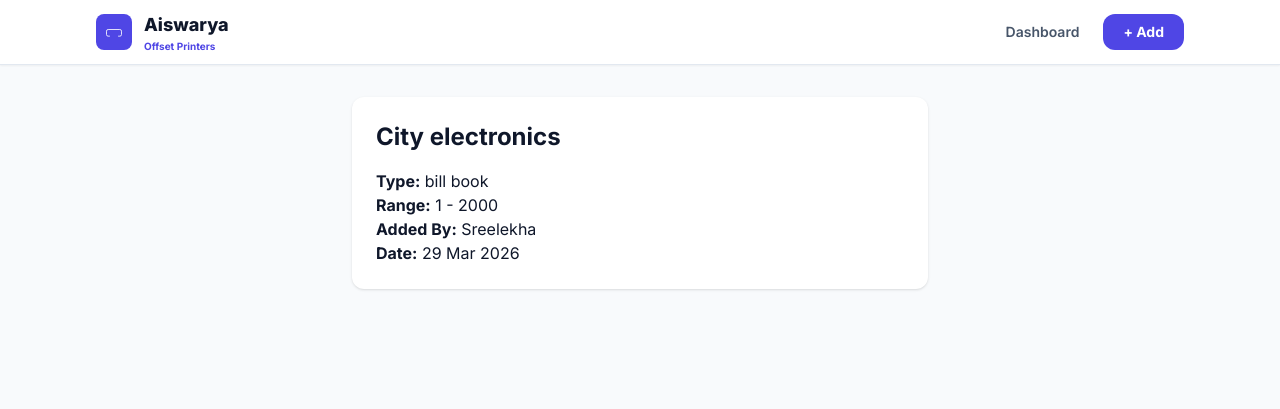
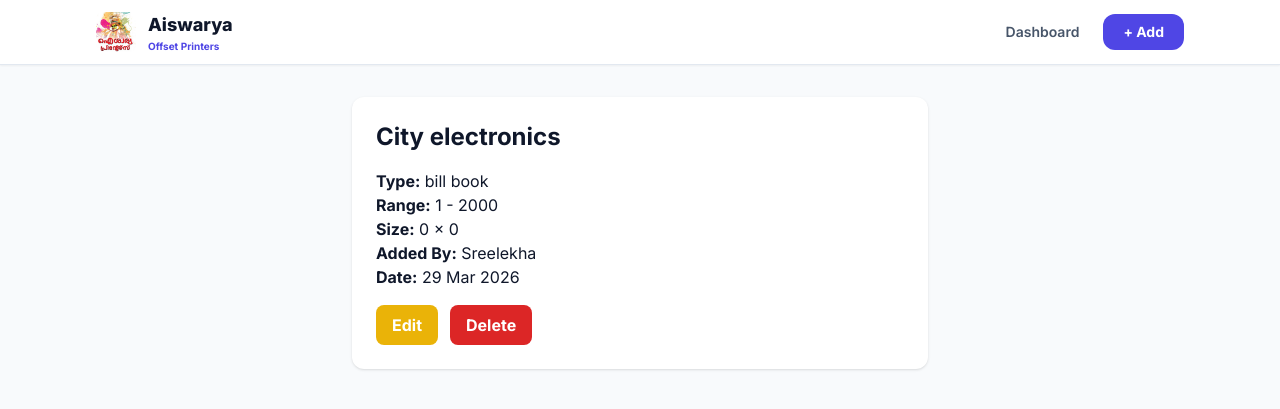
Before and after one commit to iamarjunc/bill_track, a Django app: page /record/11/ in a window 1280 px wide. Shown: the top 409 px of the page. Run offline with Django 5.2, Linux system fonts and the light colour scheme; data comes from the database, SQL or seed files in the repository; some libraries are stand-ins or nearby versions.

Commit message:
final features added

```diff
--- a/records/forms.py
+++ b/records/forms.py
@@ -1,7 +1,6 @@
 from django import forms
 from .models import BillRecord
 
-# Move this outside the class so it's accessible everywhere in the file
 INPUT_CLASSES = "block w-full px-4 py-3 rounded-lg border-slate-200 border focus:ring-2 focus:ring-indigo-500 focus:border-indigo-500 transition-all text-slate-700"
 
 class BillRecordForm(forms.ModelForm):
@@ -20,19 +19,23 @@ class BillRecordForm(forms.ModelForm):
 
     class Meta:
         model = BillRecord
-        fields = ['customer_name', 'bill_type', 'start_no', 'end_no', 'added_by']
+        fields = [
+            'customer_name',
+            'bill_type',
+            'start_no',
+            'end_no',
+            'pages',
+            'books',
+            'added_by'
+        ]
 
         widgets = {
-            'customer_name': forms.TextInput(attrs={
-                'class': INPUT_CLASSES,
-                'placeholder': 'Enter customer name'
-            }),
-            'bill_type': forms.TextInput(attrs={
-                'class': INPUT_CLASSES,
-                'placeholder': 'e.g. bill, raseet, etc.'
-            }),
+            'customer_name': forms.TextInput(attrs={'class': INPUT_CLASSES}),
+            'bill_type': forms.TextInput(attrs={'class': INPUT_CLASSES}),
             'start_no': forms.NumberInput(attrs={'class': INPUT_CLASSES}),
             'end_no': forms.NumberInput(attrs={'class': INPUT_CLASSES}),
+            'pages': forms.NumberInput(attrs={'class': INPUT_CLASSES}),
+            'books': forms.NumberInput(attrs={'class': INPUT_CLASSES}),
         }
 
     def clean(self):
--- a/records/models.py
+++ b/records/models.py
@@ -6,9 +6,10 @@ class BillRecord(models.Model):
     start_no = models.IntegerField()
     end_no = models.IntegerField()
 
-    # FIXED (migration issue)
+    pages = models.IntegerField(default=0)
+    books = models.IntegerField(default=0)
+
     added_by = models.CharField(max_length=50, default="Admin")
-
     created_at = models.DateTimeField(auto_now_add=True)
 
     class Meta:
--- a/records/templates/records/base.html
+++ b/records/templates/records/base.html
@@ -4,6 +4,7 @@
     <meta charset="UTF-8">
     <meta name="viewport" content="width=device-width, initial-scale=1.0">
     <title>Aiswarya Offset Printers | Bill Tracker</title>
+    <link rel="icon" href="/static/records/logo.jpg">
     <script src="https://cdn.tailwindcss.com"></script>
     <link href="https://fonts.googleapis.com/css2?family=Inter:wght@300;400;500;600;700;800&display=swap" rel="stylesheet">
     <style>
@@ -16,11 +17,8 @@
     <div class="max-w-6xl mx-auto px-3 sm:px-6 lg:px-8">
         <div class="flex justify-between h-16 items-center">
             <div class="flex items-center gap-3">
-                <div class="bg-indigo-600 p-2 rounded-lg">
-                    <svg class="w-5 h-5 text-white" fill="none" stroke="currentColor" viewBox="0 0 24 24">
-                        <path d="M17 17h2a2 2 0 002-2v-4a2 2 0 00-2-2H5a2 2 0 00-2 2v4a2 2 0 002 2h2"></path>
-                    </svg>
-                </div>
+                <img src="/static/records/logo.jpg" class="w-10 h-10 rounded-lg object-cover">
+
                 <div>
                     <span class="text-lg font-extrabold">Aiswarya</span>
                     <div class="text-[10px] text-indigo-600 font-bold">Offset Printers</div>
--- a/records/templates/records/detail.html
+++ b/records/templates/records/detail.html
@@ -1,12 +1,28 @@
 {% extends 'records/base.html' %}
 
 {% block content %}
-<div class="bg-white p-4 sm:p-6 rounded-xl shadow max-w-xl mx-auto mx-2 sm:mx-auto">
-    <h1 class="text-xl sm:text-2xl font-bold mb-4">{{ record.customer_name }}</h1>
+<div class="bg-white p-6 rounded-xl shadow max-w-xl mx-auto">
+
+    <h1 class="text-2xl font-bold mb-4">{{ record.customer_name }}</h1>
 
     <p><b>Type:</b> {{ record.bill_type }}</p>
     <p><b>Range:</b> {{ record.start_no }} - {{ record.end_no }}</p>
+    <p><b>Size:</b> {{ record.pages }} × {{ record.books }}</p>
     <p><b>Added By:</b> {{ record.added_by }}</p>
     <p><b>Date:</b> {{ record.created_at|date:"d M Y" }}</p>
+
+    <div class="mt-4 flex gap-3">
+        <a href="/edit/{{ record.id }}/"
+           class="bg-yellow-500 text-white px-4 py-2 rounded-lg font-bold">
+           Edit
+        </a>
+
+        <a href="/delete/{{ record.id }}/"
+           class="bg-red-600 text-white px-4 py-2 rounded-lg font-bold"
+           onclick="return confirm('Delete this record?')">
+           Delete
+        </a>
+    </div>
+
 </div>
 {% endblock %}
--- a/records/templates/records/index.html
+++ b/records/templates/records/index.html
@@ -67,6 +67,10 @@
                 • {{ r.start_no }} → {{ r.end_no }}
             </div>
 
+            <div class="text-xs text-indigo-600 font-semibold mt-1">
+                {{ r.pages }} × {{ r.books }}
+            </div>
+
             <div class="text-xs text-slate-400 mt-1">
                 Added by {{ r.added_by }}
             </div>
--- a/records/urls.py
+++ b/records/urls.py
@@ -5,5 +5,7 @@ urlpatterns = [
     path('', views.index, name='index'),
     path('record/<int:pk>/', views.record_detail, name='record_detail'),
     path('add/', views.add_record, name='add_record'),
-    path('search/', views.search_records, name='search_records'),  # 🔥 API
+    path('edit/<int:pk>/', views.edit_record, name='edit_record'),
+    path('delete/<int:pk>/', views.delete_record, name='delete_record'),
+    path('search/', views.search_records, name='search_records'),
 ]
--- a/records/views.py
+++ b/records/views.py
@@ -1,15 +1,14 @@
 from collections import defaultdict
-
 from django.shortcuts import render, redirect
-from django.http import JsonResponse
 from django.contrib import messages
 from .models import BillRecord
 from .forms import BillRecordForm
 
 
 def index(request):
-    records = BillRecord.objects.all()[:20] # Show last 20 records
+    records = BillRecord.objects.all()[:20]
     return render(request, 'records/index.html', {'records': records})
+
 
 def search_records(request):
     query = request.GET.get('q', '').strip()
@@ -27,12 +26,11 @@ def search_records(request):
         for r in records:
             grouped_results[r.bill_type].append(r)
 
-    context = {
+    return render(request, 'records/search_results.html', {
         'results': dict(grouped_results),
         'query': query,
         'total_count': total_count
-    }
-    return render(request, 'records/search_results.html', context)
+    })
 
 
 def add_record(request):
@@ -40,7 +38,6 @@ def add_record(request):
         form = BillRecordForm(request.POST)
         if form.is_valid():
             form.save()
-            messages.success(request, "Record added!")
             return redirect('index')
     else:
         form = BillRecordForm()
@@ -51,3 +48,23 @@ def add_record(request):
 def record_detail(request, pk):
     record = BillRecord.objects.get(id=pk)
     return render(request, 'records/detail.html', {'record': record})
+
+
+def edit_record(request, pk):
+    record = BillRecord.objects.get(id=pk)
+
+    if request.method == "POST":
+        form = BillRecordForm(request.POST, instance=record)
+        if form.is_valid():
+            form.save()
+            return redirect('index')
+    else:
+        form = BillRecordForm(instance=record)
+
+    return render(request, 'records/add_record.html', {'form': form})
+
+
+def delete_record(request, pk):
+    record = BillRecord.objects.get(id=pk)
+    record.delete()
+    return redirect('index')
```
Also changed, not shown: records/migrations/0005_billrecord_books_billrecord_pages.py (added), records/static/records/logo.jpg (added).
